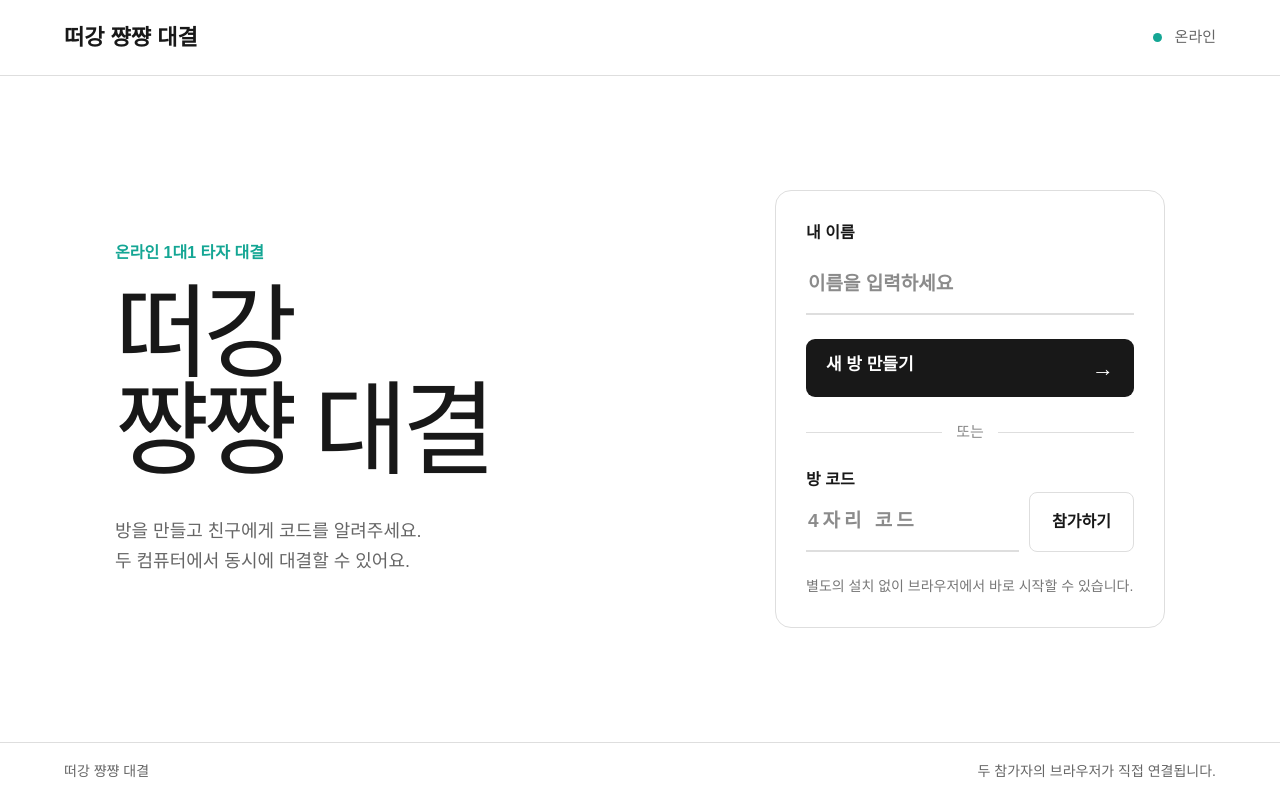
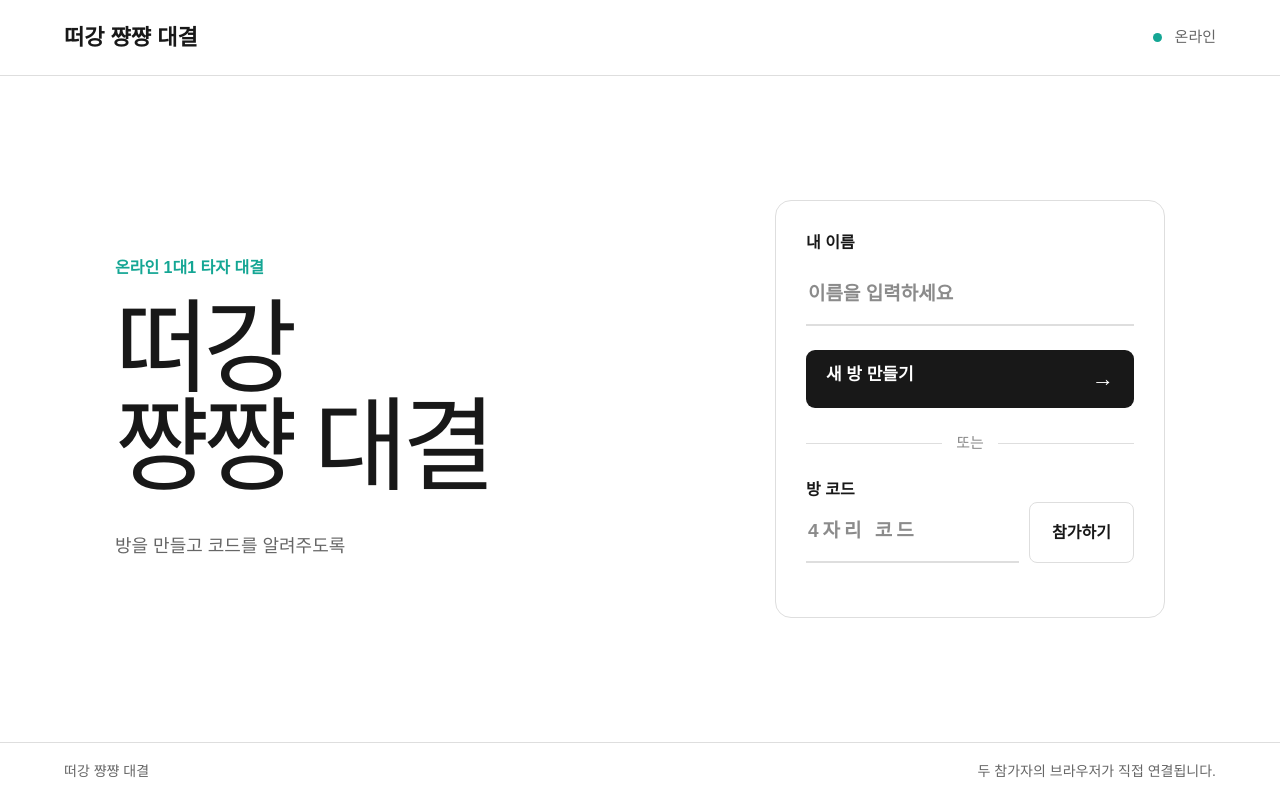
Before and after one commit to Luca-LSEG/miku-typing-duel, a Next.js app: page / in a window 1280 px wide. Built offline with nearby package versions, Linux system fonts and the light colour scheme.

Commit message:
Update home screen copy

```diff
--- a/app/page.tsx
+++ b/app/page.tsx
@@ -205,7 +205,7 @@ export default function Home(){
   const copy=()=>navigator.clipboard.writeText(room);
   const nearbyLines=useMemo(()=>TARGET_LINES.slice(lineIndex+1,lineIndex+3),[lineIndex]);
   return <main className="site"><header><a className="logo" onClick={()=>location.reload()}>떠강 쨩쨩 대결</a><div className="online"><i/> 온라인</div></header>
-  {screen==="home"&&<section className="home"><div className="hero"><p>온라인 1대1 타자 대결</p><h1>떠강<br/>쨩쨩 대결</h1><span>방을 만들고 친구에게 코드를 알려주세요.<br/>두 컴퓨터에서 동시에 대결할 수 있어요.</span></div><div className="entry"><label>내 이름<input maxLength={12} value={name} onChange={e=>setName(e.target.value)} placeholder="이름을 입력하세요"/></label><button className="primary" onClick={createRoom}>새 방 만들기 <b>→</b></button><div className="or"><span/>또는<span/></div><label>방 코드<div className="join"><input maxLength={4} value={joinCode} onChange={e=>setJoinCode(e.target.value.toUpperCase().replace(/[^A-Z0-9]/g,""))} placeholder="4자리 코드"/><button onClick={joinRoom}>참가하기</button></div></label><small>별도의 설치 없이 브라우저에서 바로 시작할 수 있습니다.</small></div></section>}
+  {screen==="home"&&<section className="home"><div className="hero"><p>온라인 1대1 타자 대결</p><h1>떠강<br/>쨩쨩 대결</h1><span>방을 만들고 코드를 알려주도록</span></div><div className="entry"><label>내 이름<input maxLength={12} value={name} onChange={e=>setName(e.target.value)} placeholder="이름을 입력하세요"/></label><button className="primary" onClick={createRoom}>새 방 만들기 <b>→</b></button><div className="or"><span/>또는<span/></div><label>방 코드<div className="join"><input maxLength={4} value={joinCode} onChange={e=>setJoinCode(e.target.value.toUpperCase().replace(/[^A-Z0-9]/g,""))} placeholder="4자리 코드"/><button onClick={joinRoom}>참가하기</button></div></label></div></section>}
   {screen==="lobby"&&<section className="lobby"><p className="eyebrow">대결 대기실</p><h1>상대방을 기다리고 있습니다.</h1><div className="songPick"><span>대결할 곡</span><div>{(Object.entries(SONGS) as [SongId,{title:string;text:string}][]).map(([id,item])=><button key={id} className={song===id?"selected":""} disabled={mode!=="host"||ready} onClick={()=>chooseSong(id)}>{item.title}</button>)}</div>{mode==="guest"&&<small>방장이 곡을 선택합니다.</small>}</div><div className="room"><span>방 코드</span><strong>{room}</strong><button onClick={copy}>코드 복사</button></div><div className="seats"><article className={ready?"ready":""}><i>01</i><h2>{name}</h2><p>{ready?"준비 완료":"준비 중"}</p></article><b>VS</b><article className={otherReady?"ready":""}><i>02</i><h2>{connected?other:"빈 자리"}</h2><p>{connected?(otherReady?"준비 완료":"준비 중"):status}</p></article></div><button className="readyButton" disabled={!connected} onClick={toggleReady}>{ready?"준비 취소":"준비 완료"}</button><small>두 사람이 모두 준비하면 4초 뒤 자동으로 시작합니다.</small></section>}
   {screen==="game"&&<section className="game"><div className="score"><Player name={name} value={progress} correct={mine} total={typed.length} speed={localSpeed}/><div className="clock">{countdown?`0${countdown}`:"LIVE"}</div><Player name={other} value={remoteProgress} correct={remote.correct} total={remote.typed} speed={remote.speed} reverse/></div><div className="lyricView"><span>{SONGS[song].title} · {lineIndex+1} / {TARGET_LINES.length}번째 줄</span><p className="matchLine">{targetLine.split("").map((ch,i)=><b key={i} className={i>=lineInput.length?"waiting":lineInput[i]===ch?"correct":"wrong"}>{ch===" "?"\u00a0":ch}</b>)}</p><div className="nextLines">{nearbyLines.map((line,i)=><p key={i}>{line}</p>)}</div></div><input className="typeInput" ref={inputRef as React.RefObject<HTMLInputElement>} value={lineInput} onChange={e=>onType(e.target.value)} disabled={!playing} autoComplete="off" spellCheck={false} aria-label="현재 줄 입력" placeholder={countdown?`${countdown}초 후 시작합니다`:"위 문장을 입력하세요"}/><div className="gameFoot"><span>{typed.length.toLocaleString()} / {TARGET.length.toLocaleString()} 글자</span><span>현재 평균 {localSpeed} 타/분</span></div>{winner&&<div className="result"><p>대결 종료</p><h2>{winner}</h2><strong>승리</strong><div className="finalSpeeds"><span>{name}<b>{localSpeed} 타/분</b></span><span>{other}<b>{remote.speed} 타/분</b></span></div><button onClick={()=>location.reload()}>새 게임</button></div>}</section>}
   <footer><span>떠강 쨩쨩 대결</span><span>두 참가자의 브라우저가 직접 연결됩니다.</span></footer></main>
```
